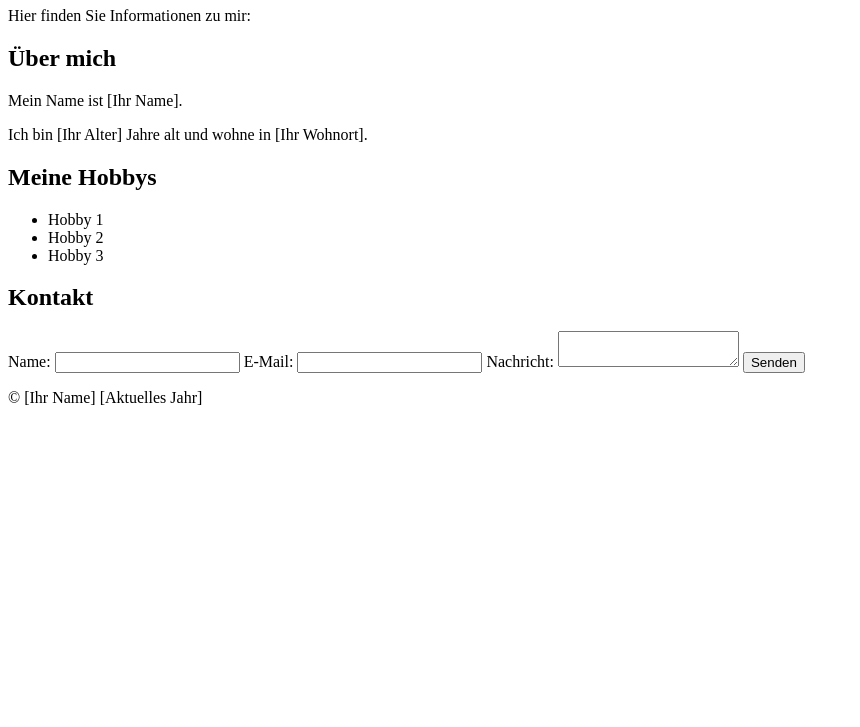
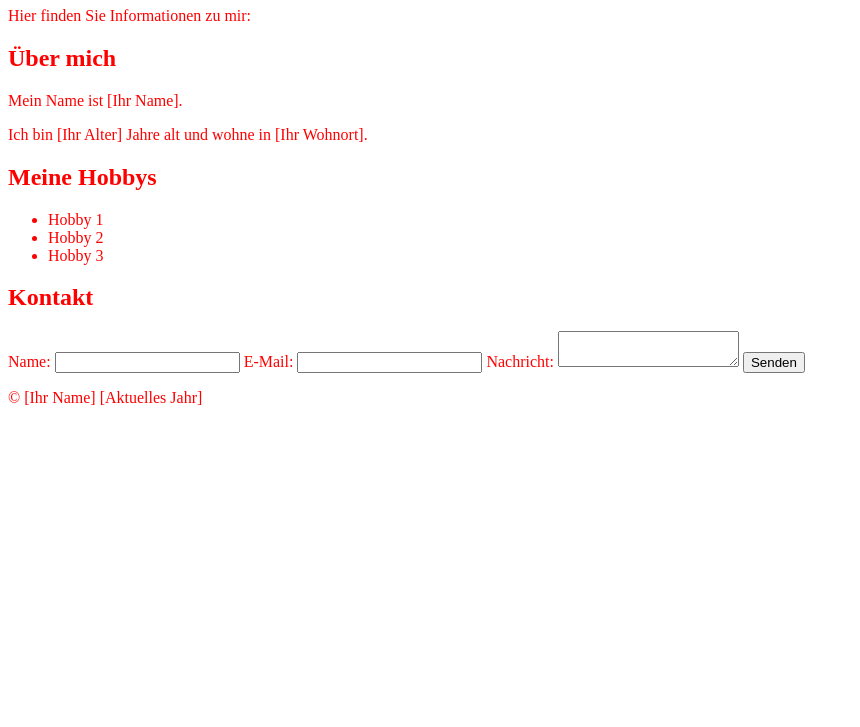
Before and after one commit to freifach-ki/ich, a plain HTML site: page ich.html in a window 1280 px wide. Shown: the part 73-800 px from the top of the page, without its empty margins (0-860 px from the left). Drawn offline with Linux system fonts and the light colour scheme.

Commit message:
Update ich.html

```diff
--- a/ich.html
+++ b/ich.html
@@ -3,7 +3,9 @@
 <head>
   <title>Meine persönliche Website</title>
   <style>
-    /* CSS-Styles können hier eingefügt werden */
+    body {
+      color: red;
+    }
   </style>
 </head>
 <body>
```
